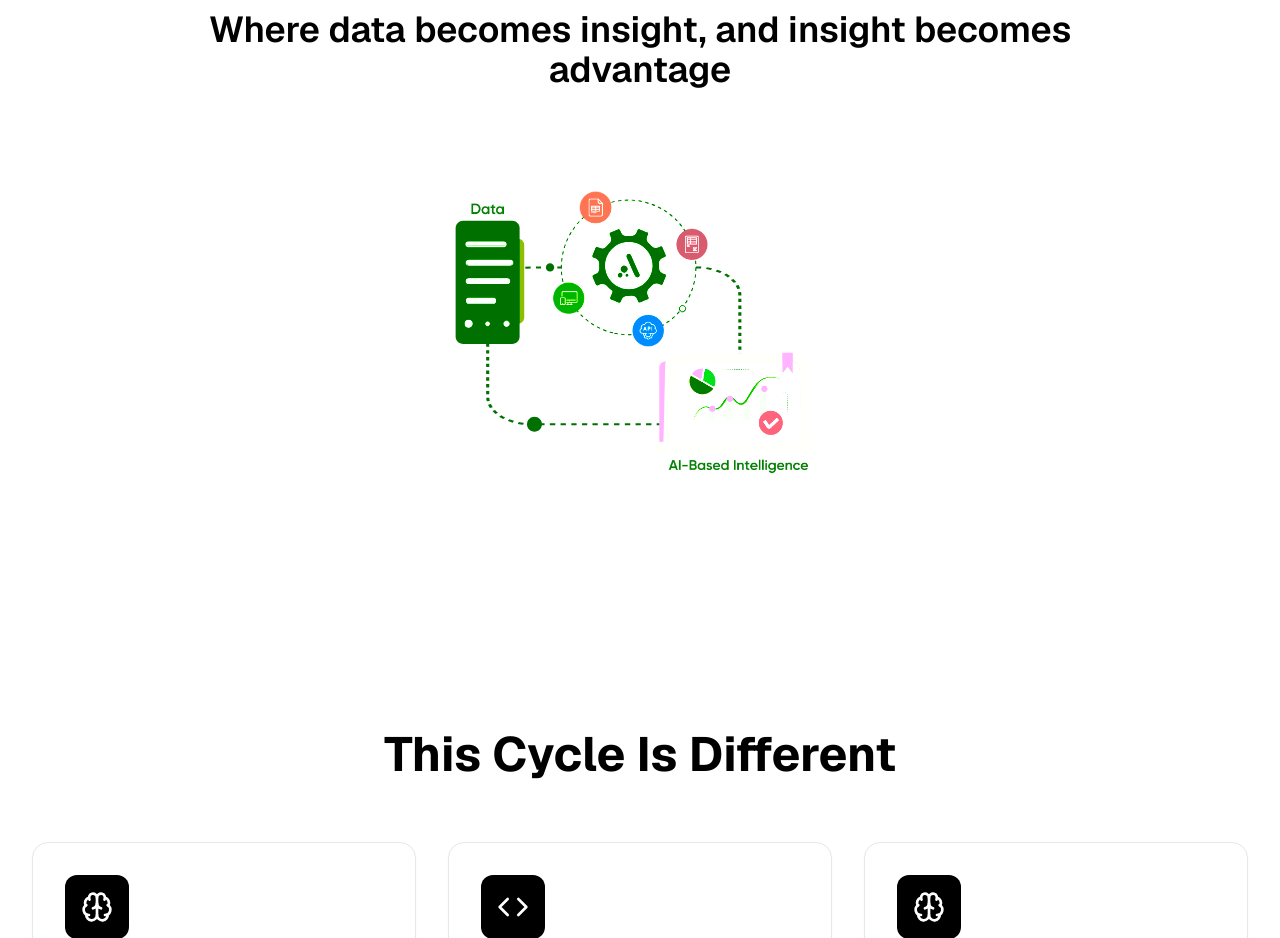
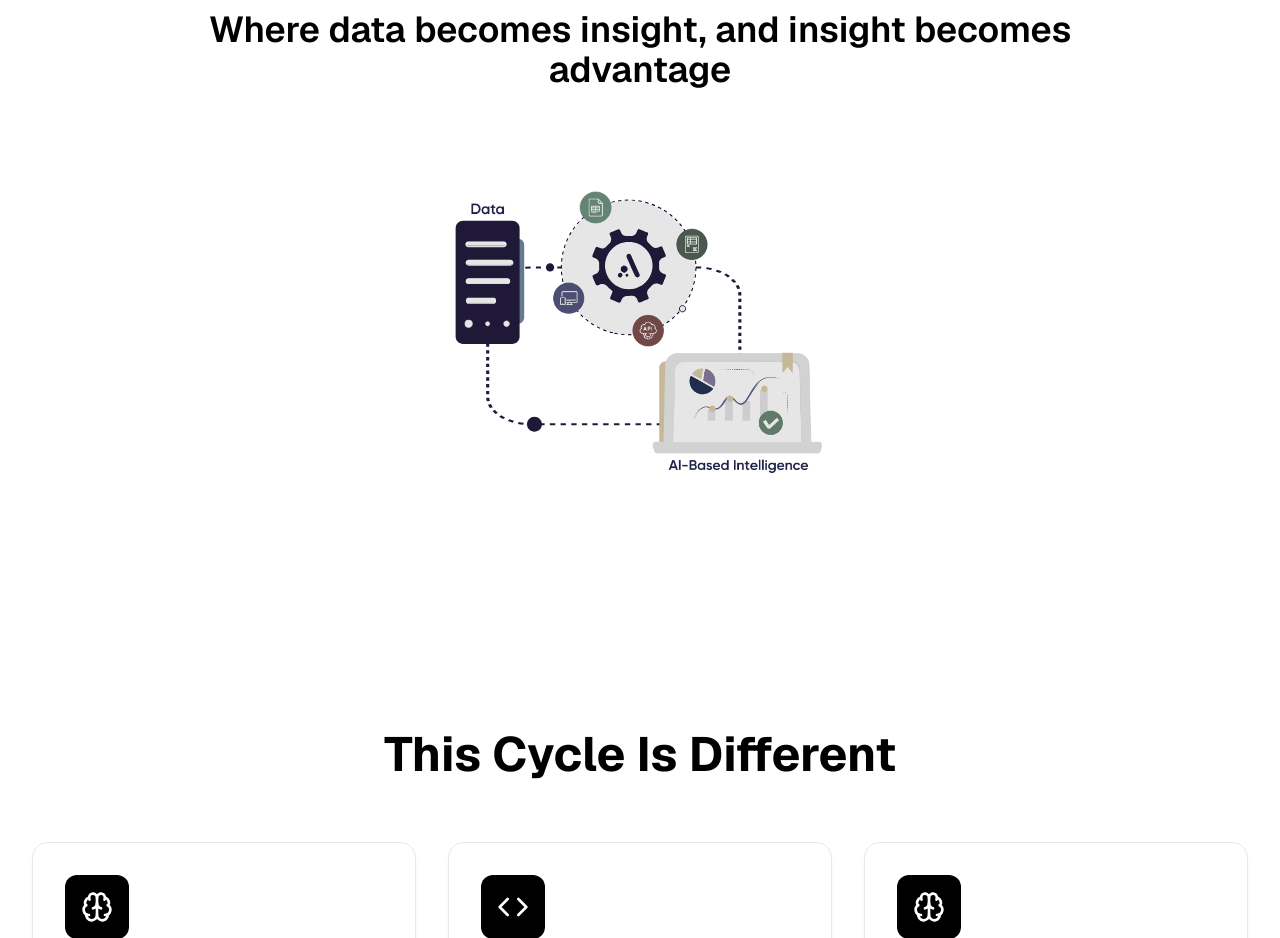
Before and after one commit to Kfar19/CursorWeb, a Next.js app: page / in a window 1280 px wide. Shown: the part 1320-2258 px from the top of the page. Built offline with nearby package versions, Linux system fonts and the light colour scheme; no server answers.

Commit message:
Make AI data animation more black and white - grayscale filter

```diff
--- a/src/app/page.tsx
+++ b/src/app/page.tsx
@@ -1191,7 +1191,7 @@ export default function Home() {
                     style={{
                       width: '100%',
                       height: '100%',
-                      filter: 'hue-rotate(220deg) saturate(1.5) brightness(1.2)'
+                      filter: 'grayscale(0.8) contrast(1.2) brightness(0.9)'
                     }}
                   />
                 {/* Enhanced glow effect */}
```
